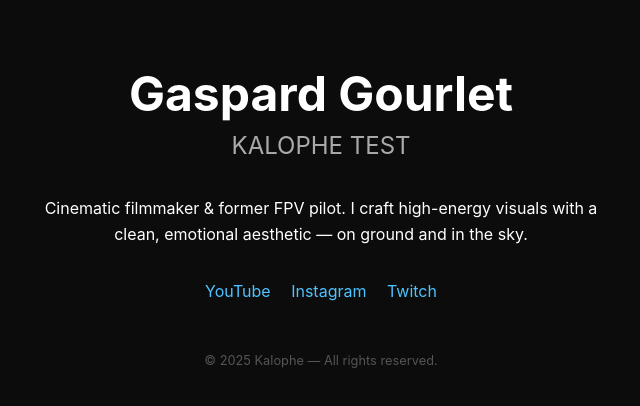
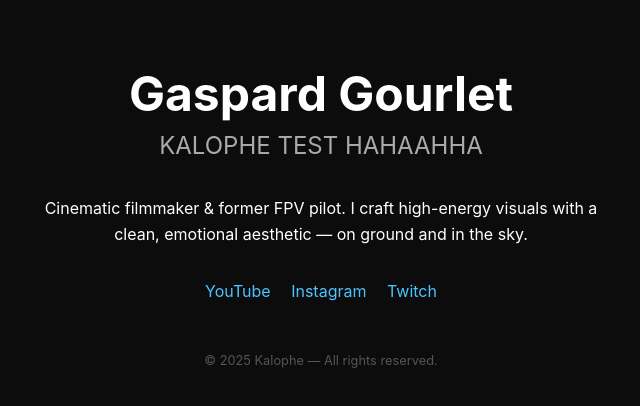
Before and after one commit to Kalophe/Website, a plain HTML site: page index.html in a window 1280 px wide. Shown: the whole page, without its empty margins (319-959 px from the left). Drawn offline with Linux system fonts and the light colour scheme.

Commit message:
test again -_-

```diff
--- a/index.html
+++ b/index.html
@@ -9,7 +9,7 @@
 </head>
 <body>
   <h1>Gaspard Gourlet</h1>
-  <h2>KALOPHE TEST</h2>
+  <h2>KALOPHE TEST HAHAAHHA</h2>
   <p>
     Cinematic filmmaker & former FPV pilot. I craft high-energy visuals with a clean, emotional aesthetic — on ground and in the sky.
   </p>
```
